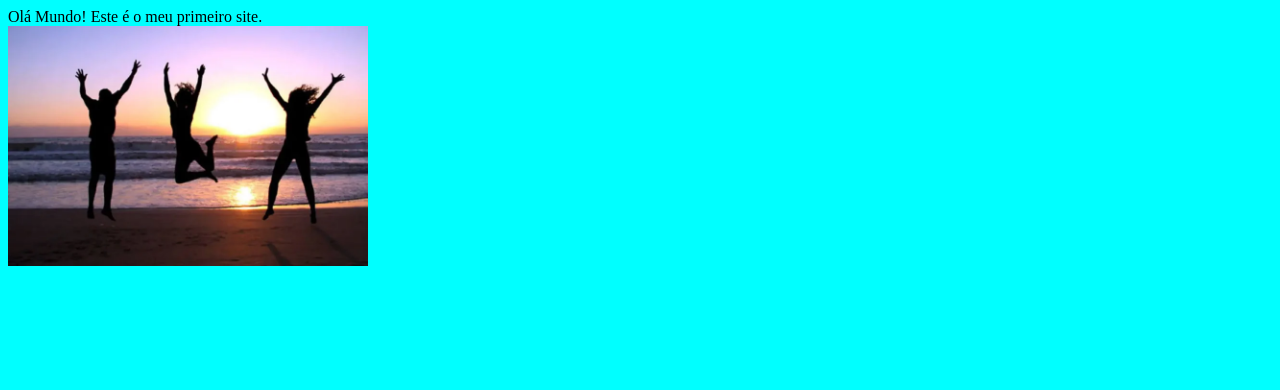
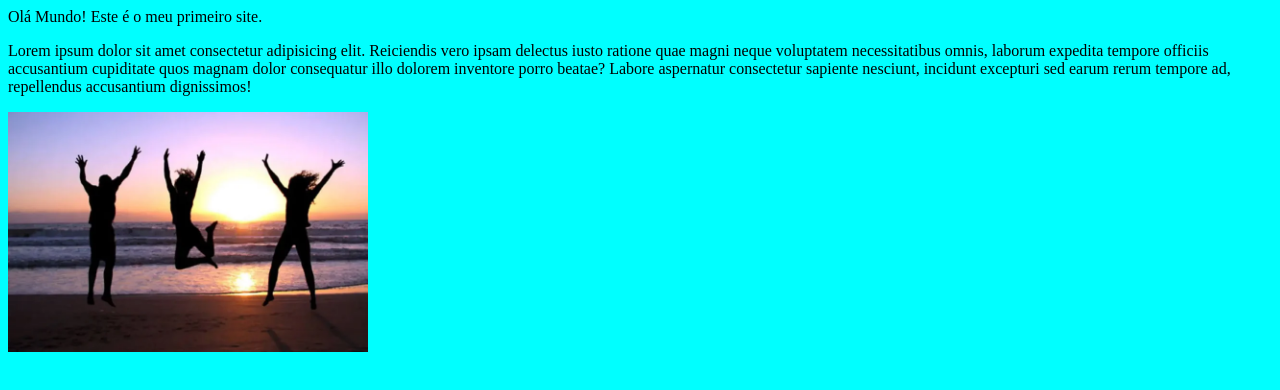
Before and after one commit to rafaelvasconcelos-dev/ProjetoWeb1, a plain HTML site: page index.html in a window 1280 px wide. Drawn offline with Linux system fonts and the light colour scheme.

Commit message:
UPDATE index.html

```diff
--- a/index.html
+++ b/index.html
@@ -8,6 +8,9 @@
 </head>
 <body>
   Olá Mundo! Este é o meu primeiro site.<br>
+
+  <p>Lorem ipsum dolor sit amet consectetur adipisicing elit. Reiciendis vero ipsam delectus iusto ratione quae magni neque voluptatem necessitatibus omnis, laborum expedita tempore officiis accusantium cupiditate quos magnam dolor consequatur illo dolorem inventore porro beatae? Labore aspernatur consectetur sapiente nesciunt, incidunt excepturi sed earum rerum tempore ad, repellendus accusantium dignissimos!</p>
+
   <img src="pessoas.jpeg" alt="" width="360px">
 </body>
 </html>
```
